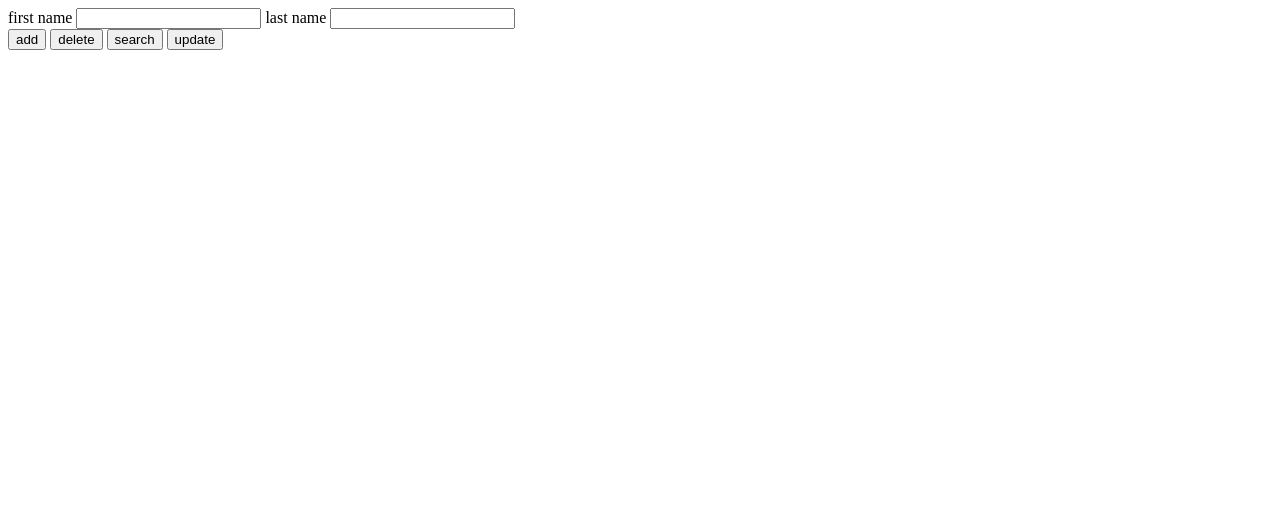
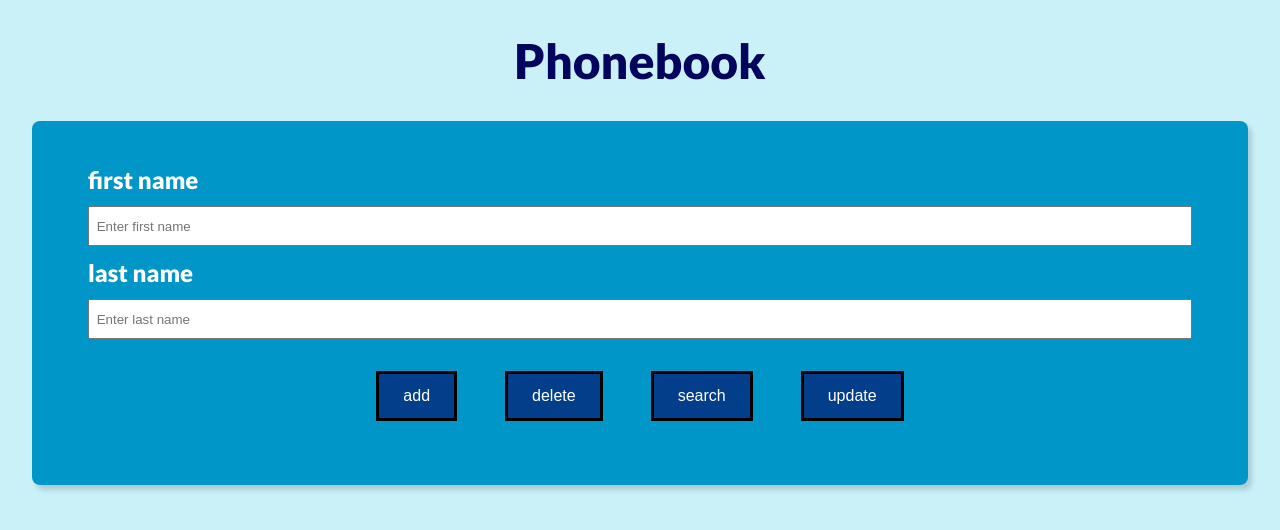
Before and after one commit to kraft-aka/phonebook, a plain HTML site: page index.html in a window 1280 px wide. Drawn offline with Linux system fonts and the light colour scheme.

Commit message:
add styles to html

```diff
--- a/index.html
+++ b/index.html
@@ -4,14 +4,18 @@
   <meta charset="UTF-8">
   <meta http-equiv="X-UA-Compatible" content="IE=edge">
   <meta name="viewport" content="width=device-width, initial-scale=1.0">
+  <link rel="stylesheet" href="style.css">
   <title>Document</title>
 </head>
 <body>
+  <header>
+    <h1>Phonebook</h1>
+  </header>
   <div class="container">
     <label for="first-name">first name</label>
-    <input type="text" id="first-name" class="first-name">
+    <input type="text" id="first-name" class="first-name" placeholder="Enter first name">
     <label for="last-name">last name</label>
-    <input type="text" id="last-name" class="last-name">
+    <input type="text" id="last-name" class="last-name" placeholder="Enter last name">
     <div class="output"></div>
     <div class="btns">
       <button class="add">add</button>
--- /dev/null
+++ b/style.css
@@ -0,0 +1,78 @@
+@import url('https://fonts.googleapis.com/css2?family=Lato:wght@400;900&display=swap');
+
+* {
+  box-sizing: border-box;
+  margin: 0;
+  padding: 0;
+}
+
+body {
+  width: 100wh;
+  height: 100vh;
+  background-color: #caf0f8;
+  color:#03045e ;
+  font-family: 'Lato', sans-serif;
+  font-size: 1rem;
+}
+
+/* Typography */
+
+h1 {
+  font-size: 3rem;
+}
+
+header {
+  margin: 2em;
+  text-align: center;
+}
+
+label {
+  font-size: 1.5rem;
+  font-weight: 700;
+  color: #fff;
+  margin: .5em 0;
+}
+
+/* Layout */
+.container {
+  display: flex;
+  flex-direction: column;
+  justify-content: center;
+  background-color:#0096c7 ;
+  padding: 2em 3.5em;
+  margin: 2em;
+  border: none;
+  border-radius: .5em ;
+  box-shadow: 4px 5px 5px rgba(0, 0, 0, 0.15);
+}
+
+input {
+  width: 100%;
+  height: 3em;
+  padding: 0.5em;
+  outline: none;
+}
+
+/* Buttons */
+.btns {
+  margin: 2em 0;
+  border: none;
+  display: flex;
+  justify-content: center;
+}
+
+button {
+  font-size: 1rem;
+  padding: .8em 1.5em;
+  margin: auto 1.5em;
+  border: 0.2em solid #000;
+  background-color: #023e8a;
+  color: #fff;
+  transition: .4s all ease-in;
+}
+
+button:hover {
+  cursor: pointer;
+  background-color: #000;
+  box-shadow: 2px 2px 2px rgba(0, 0, 0, 0.15);
+}
```
